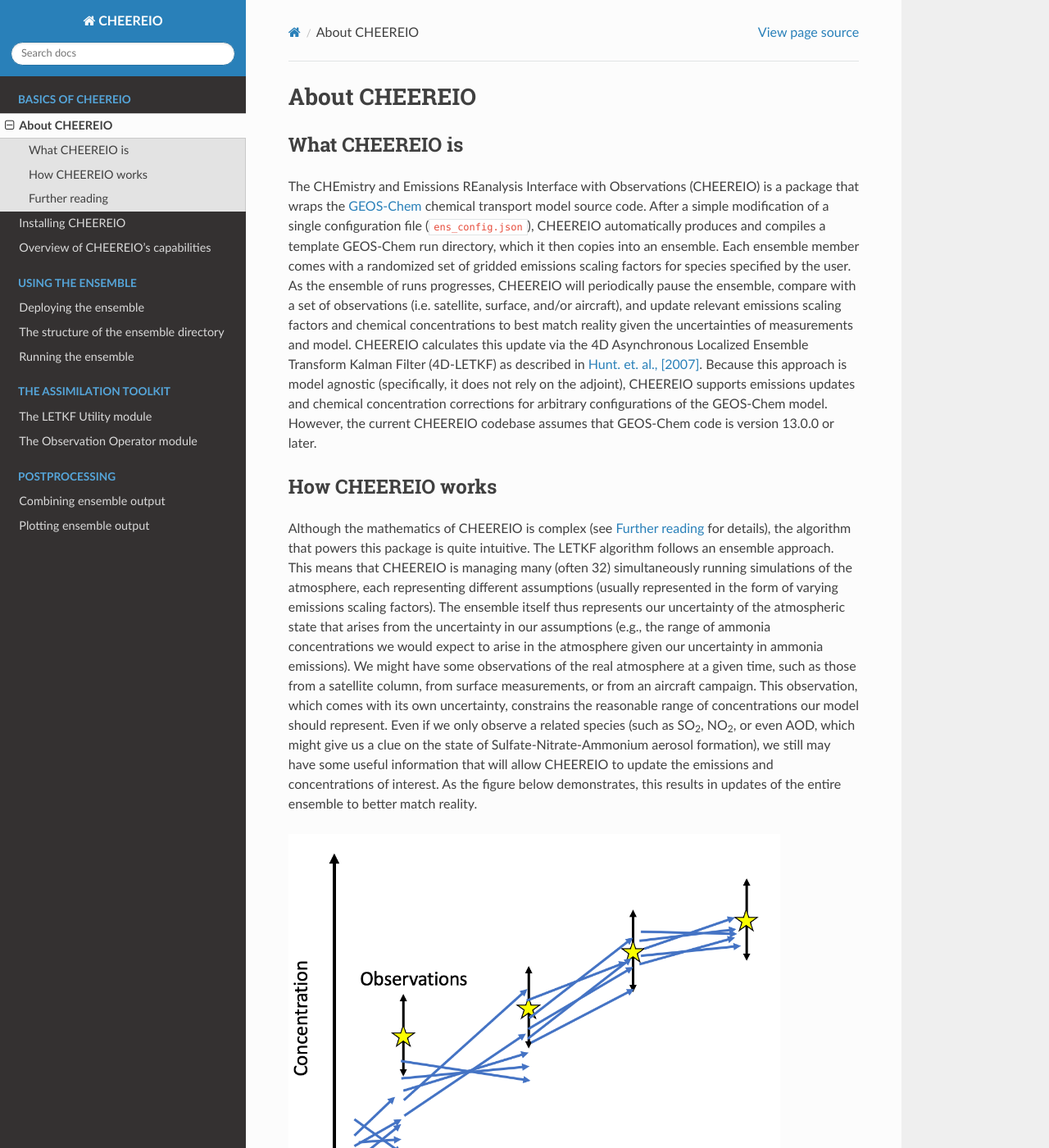
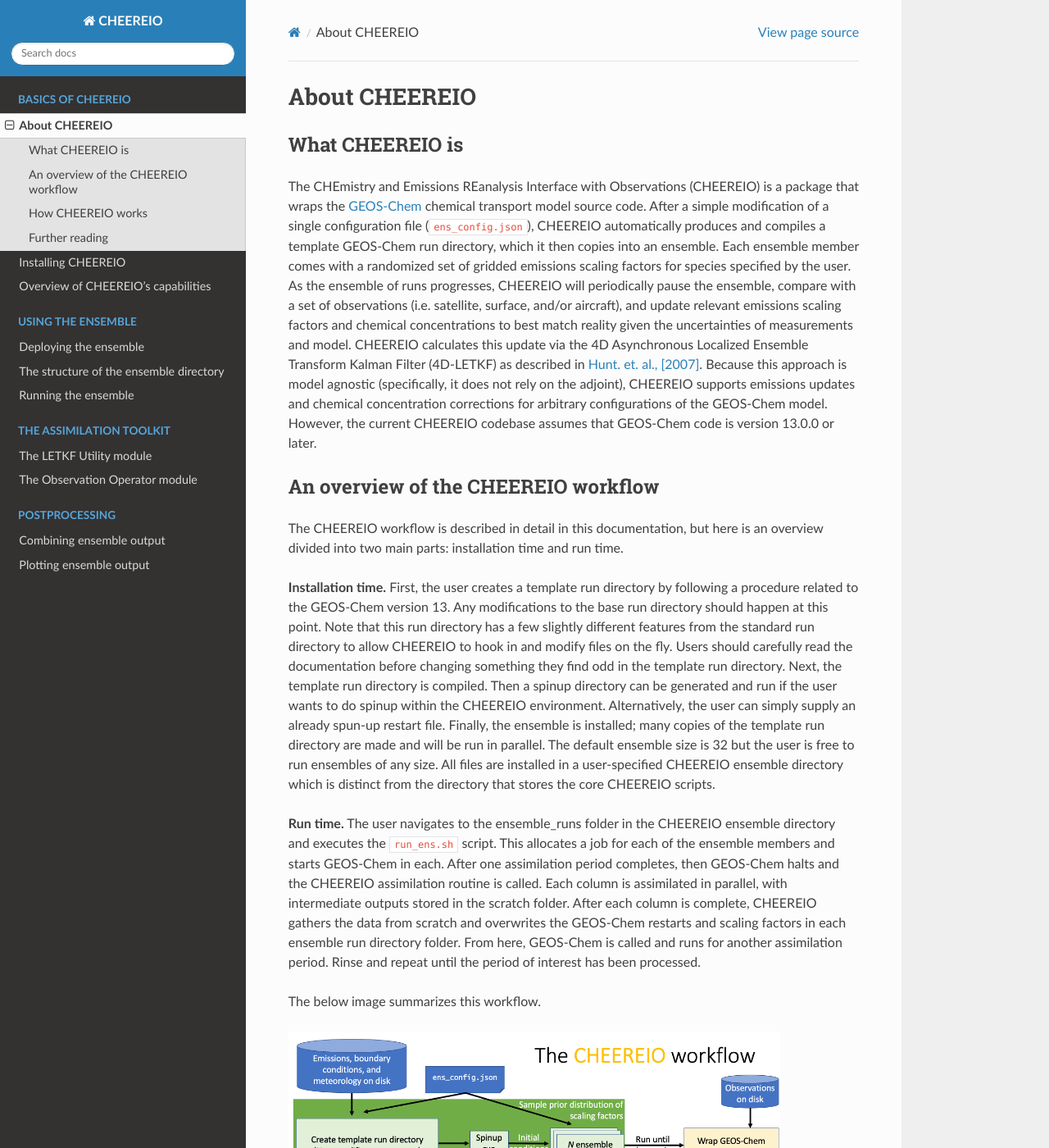
Before and after one commit to drewpendergrass/CHEEREIO, a Sphinx documentation site: the page built from docs/About-CHEEREIO.rst, in a window 1280 px wide and 1400 px high. Shown: the whole window at 82% size. Built offline with Sphinx 7.4.7 and the Read the Docs theme 2.0.0, drawn with Linux system fonts in a browser that asks for light colours.

Commit message:
added to docs

```diff
--- a/docs/About-CHEEREIO.rst
+++ b/docs/About-CHEEREIO.rst
@@ -5,6 +5,22 @@
 -------------
 
 The CHEmistry and Emissions REanalysis Interface with Observations (CHEEREIO) is a package that wraps the `GEOS-Chem <https://github.com/geoschem>`__ chemical transport model source code. After a simple modification of a single configuration file (``ens_config.json``), CHEEREIO automatically produces and compiles a template GEOS-Chem run directory, which it then copies into an ensemble. Each ensemble member comes with a randomized set of gridded emissions scaling factors for species specified by the user. As the ensemble of runs progresses, CHEEREIO will periodically pause the ensemble, compare with a set of observations (i.e. satellite, surface, and/or aircraft), and update relevant emissions scaling factors and chemical concentrations to best match reality given the uncertainties of measurements and model. CHEEREIO calculates this update via the 4D Asynchronous Localized Ensemble Transform Kalman Filter (4D-LETKF) as described in `Hunt. et. al., [2007] <https://doi.org/10.1016/j.physd.2006.11.008>`__. Because this approach is model agnostic (specifically, it does not rely on the adjoint), CHEEREIO supports emissions updates and chemical concentration corrections for arbitrary configurations of the GEOS-Chem model. However, the current CHEEREIO codebase assumes that GEOS-Chem code is version 13.0.0 or later.
+
+An overview of the CHEEREIO workflow
+-----------------------------
+
+The CHEEREIO workflow is described in detail in this documentation, but here is an overview divided into two main parts: installation time and run time.
+
+**Installation time.** First, the user creates a template run directory by following a procedure related to the GEOS-Chem version 13. Any modifications to the base run directory should happen at this point. Note that this run directory has a few slightly different features from the standard run directory to allow CHEEREIO to hook in and modify files on the fly. Users should carefully read the documentation before changing something they find odd in the template run directory. Next, the template run directory is compiled. Then a spinup directory can be generated and run if the user wants to do spinup within the CHEEREIO environment. Alternatively, the user can simply supply an already spun-up restart file. Finally, the ensemble is installed; many copies of the template run directory are made and will be run in parallel. The default ensemble size is 32 but the user is free to run ensembles of any size. All files are installed in a user-specified CHEEREIO ensemble directory which is distinct from the directory that stores the core CHEEREIO scripts.
+
+**Run time.** The user navigates to the ensemble_runs folder in the CHEEREIO ensemble directory and executes the ``run_ens.sh`` script. This allocates a job for each of the ensemble members and starts GEOS-Chem in each. After one assimilation period completes, then GEOS-Chem halts and the CHEEREIO assimilation routine is called. Each column is assimilated in parallel, with intermediate outputs stored in the scratch folder. After each column is complete, CHEEREIO gathers the data from scratch and overwrites the GEOS-Chem restarts and scaling factors in each ensemble run directory folder. From here, GEOS-Chem is called and runs for another assimilation period. Rinse and repeat until the period of interest has been processed.
+
+The below image summarizes this workflow.
+
+.. image:: cheereio_workflow.png
+  :width: 600
+  :alt: Figure demonstrating how CHEEREIO installation and runtime works.
+
 
 How CHEEREIO works
 -----------------------------
--- a/docs/Installing-CHEEREIO.rst
+++ b/docs/Installing-CHEEREIO.rst
@@ -5,6 +5,10 @@
 -------------
 
 Because CHEEREIO wraps GEOS-Chem, it requires that your computing environment has the appropriate modules loaded to compile and run GEOS-Chem. Like any model in Earth Science, this task alone can be quite challenging. See the `GEOS-Chem Wiki <http://wiki.seas.harvard.edu/geos-chem/index.php/Getting_Started_with_GEOS-Chem>`__ for the `hardware <http://wiki.seas.harvard.edu/geos-chem/index.php/GEOS-Chem_required_hardware>`__ and `software <http://wiki.seas.harvard.edu/geos-chem/index.php/GEOS-Chem_required_software>`__ requirements. In terms of hardware requirements, you should multiply the recommended resources by roughly 32, which is a standard ensemble size. Because the ensemble is handled as a "job array", this resource requirement will be spread out across 32 jobs that are loosely coordinated; in short, memory can be spread across multiple nodes on your compute cluster.
+
+Impact on RAM can be quite intense as CHEEREIO will need to load many large NETCDF files into memory at once. By adjusting the ``MaxPar`` setting in ``ens_config.json`` you can limit the number of columns calculated simultaneously on one job allocation and thus the RAM load.
+
+A sample environment that allows NETCDF libraries to run in both Python and GEOS-Chem is supplied by ``cheereio.env`` in the environments folder. This environment is designed for the Harvard cluster and will need to be adjusted for other machines.
 
 Beyond the standard GEOS-Chem requirements, CHEEREIO currently requires the SLURM resource manager to handle batch submission. This is because of SLURM's support for job arrays. CHEEREIO also requires the jq module for JSON support, GNU parallel for handling LETKF column-wise updates efficiently, and Anaconda-managed Python with the "cheereio" conda environment, corresponding with the ``cheereio.yaml`` file from the Github repository, already installed. With all these modules loaded in the software environment, CHEEREIO should run without a hitch.
 
@@ -14,7 +18,7 @@
 CHEEREIO installation should be relatively simple if you already have installed GEOS-Chem version 13.0.0 or later on your machine. Follow the steps below:
 
 #. Clone the CHEEREIO `Github repository <https://github.com/drewpendergrass/CHEEREIO>`__ into a permanent directory on your machine.
-	#. Install a conda environment for CHEEREIO updates from the ``cheereio.yaml`` file by following `this guide <https://conda.io/projects/conda/en/latest/user-guide/tasks/manage-environments.html>`__.
+	#. Install a conda environment for CHEEREIO updates from the ``cheereio.yaml`` file by following `this guide <https://conda.io/projects/conda/en/latest/user-guide/tasks/manage-environments.html>`__. This file is given in the environments folder.
 	#. You will likely need to make changes to the ``observation_operators.py`` script in this repository to allow CHEEREIO to read in your dataset of choice. I would encourage you to add your custom observation operator class on a new branch and make a pull request in the main repository. This will allow the community to make use of your operator and speed up the rate of new research.
 #. Clone the GCClassic `Github repository <https://github.com/geoschem/GCClassic>`__ within the CHEEREIO folder and update the submodules. CHEEREIO requires GEOS-Chem version 13.0.0 or later.
 #. Modify the ``ens_config.json`` configuration file according to your needs. A considerable amount of scientific thought should go into the modification, as ``ens_config.json`` encodes assumptions about what species your observations will allow you to update. See :ref:`Configuration` for a detailed guide on how to prepare this file so you can get the best results with CHEEREIO.
--- a/docs/Running-the-ensemble.rst
+++ b/docs/Running-the-ensemble.rst
@@ -2,6 +2,11 @@
 ==========
 
 Starting the run
+-------------
+
+TKTKTK
+
+A taxonomy of scripts called during runtime
 -------------
 
 TKTKTK
```
Also changed, not shown: docs/Deploying-the-ensemble.rst (+5 -6 lines), docs/cheereio_workflow.png (added).
